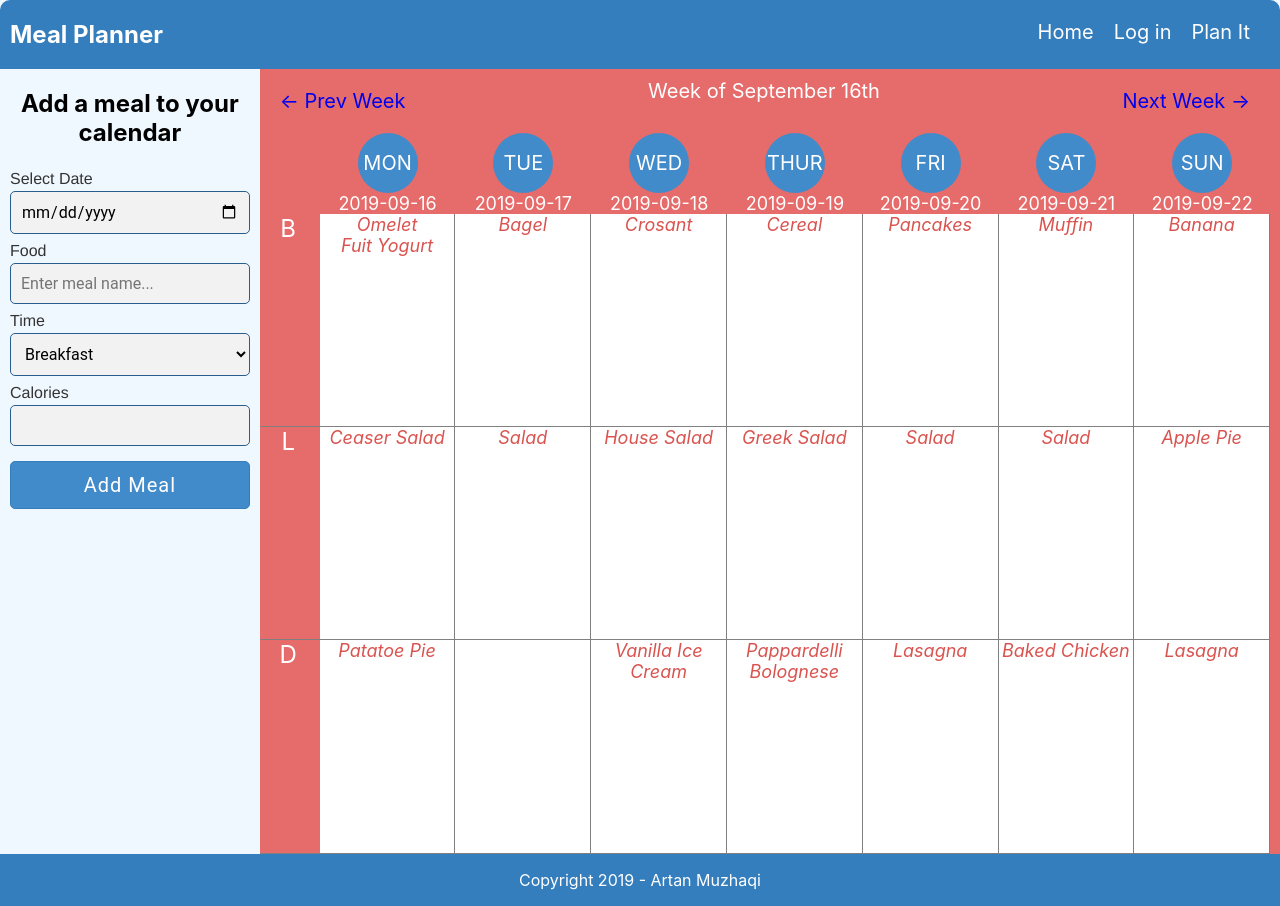
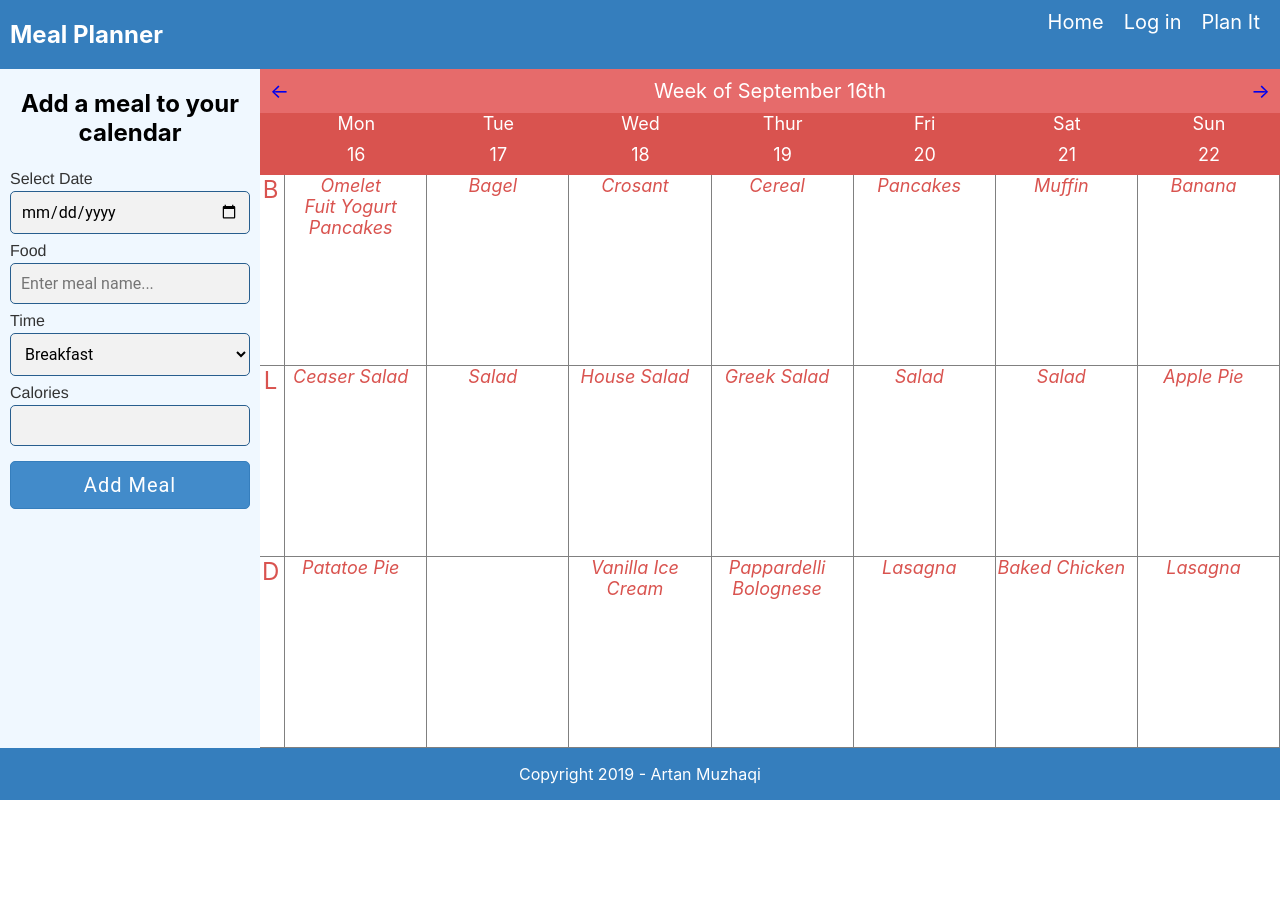
Before and after one commit to muzhaqi16/meal-planner-react, a React (Create React App) app: page /planner in a window 1280 px wide. After the commit the page ends 800 px from the top, so only its background shows below. Built offline with nearby package versions, Linux system fonts and the light colour scheme; the HTML template or start-up script is replaced by a standard one.

Commit message:
reposnive size

```diff
--- a/src/App.css
+++ b/src/App.css
@@ -1,6 +1,7 @@
-.App{
-    background-color:aliceblue;
+.App {
+    background-color: aliceblue;
     justify-content: space-between;
     display: flex;
+    height: 100%;
     flex-direction: column;
 }
--- a/src/components/Calendar/Calendar.css
+++ b/src/components/Calendar/Calendar.css
@@ -16,8 +16,13 @@ li {
     display: inline-block;
 }
 
+.calendar {
+    flex: 1;
+}
+
 .timeline {
     display: flex;
+    height: 100%;
 }
 
 .food-log-form {
@@ -37,10 +42,10 @@ li {
     width: 100%;
     background-color: #e66b6b;
     color: white;
-    padding-right: 10px;
 }
+
 @media all and (max-width: 480px) {
-   .timeline{
-      flex-direction: column;
+    .timeline {
+        flex-direction: column;
     }
-  }
+}
--- a/src/components/Calendar/Day.css
+++ b/src/components/Calendar/Day.css
@@ -1,17 +1,18 @@
 .day {
     background-color: white;
     border-right: 1px solid grey;
+    height: 100%;
+    display: flex;
+    flex-direction: column;
+}
+
+.meal-time {
     width: 100%;
-    text-align: center;
-    display: flex;
-    flex-grow: 1;
-    flex-shrink: 1;
-    flex-direction: column;
-    justify-content: flex-start;
 }
 
 .day>li {
     box-sizing: border-box;
+    flex: 1 1 33%;
 }
 
 .meal-time>a {
@@ -19,13 +20,18 @@
 }
 
 li.meal-time {
-    width: 100%;
     border-bottom: 1px solid grey;
+    text-align: center;
 }
-.meal-time>a {
+
+.meal-name {
+    text-transform: capitalize;
+    padding-right: 10px;
     display: block;
 }
-.meal-name{
-    text-transform: capitalize;
-    display: block;
+
+@media all and (max-width: 480px) {
+    li.meal-time {
+        text-align: left;
+    }
 }
--- a/src/components/Calendar/Week.css
+++ b/src/components/Calendar/Week.css
@@ -1,60 +1,87 @@
+.calendar-container {
+    height: 100%;
+    width: 100%;
+    display: flex;
+    flex-direction: column;
+}
+
 nav {
     display: flex;
     justify-content: space-between;
-    padding: 10px;
+    align-items: center;
     font-size: 20px;
 }
 
-.week ul {
+.week {
+    width: 100%;
+    height: 100%;
+}
+
+.week>ul {
     display: flex;
-    align-items: flex-end;
+    width: 100%;
+    height: 100%;
+}
+
+.week>ul>li {
+    width: 100%;
+    text-align: center;
 }
 
 .day-name {
     font-size: 18px;
-    flex: 1 1;
-    text-align: center;
-    text-transform: uppercase;
+    background-color: #d9534f;
+    display: flex;
+    flex-direction: column;
 }
-.day-name>p {
-    padding: 0;
+
+div>p {
+    padding: 10px;
     margin: 0;
-}
-.day-name>ul {
-    height: 80vh;
-    flex-direction: column;
 }
 
 .day-name>span {
     font-size: 20px;
-    background-color: #428bca;
-    border-radius: 50%;
     display: inline-block;
-    height: 3em;
-    line-height: 3em;
-    text-align: center;
-    width: 3em;
 }
 
 span.no-style {
     background-color: transparent;
 }
+
 .meal-time {
-    align-self: flex-start;
-    flex: 1 1;
     border-bottom: 1px solid;
     box-sizing: border-box;
 }
 
 li#meal-header {
     flex: 0.1 0.1;
-    background-color: #e66b6b;
+}
 
-}
 li.header {
     font-size: 24px;
     letter-spacing: 3px;
 }
-.header>a{
-    color: white;
+
+@media all and (max-width: 480px) {
+    #meal-header {
+        display: none;
+    }
+
+    div>p {
+        display: inline-block;
+    }
+
+    .week {
+        height: auto;
+    }
+
+    .week>ul {
+        flex-direction: column;
+    }
+
+    .week>ul>li {
+        width: 100%;
+        text-align: left;
+    }
 }
--- a/src/components/Calendar/Week.js
+++ b/src/components/Calendar/Week.js
@@ -6,18 +6,18 @@ export default class Week extends React.Component {
     render() {
         const days = Object.keys(this.props.data)
         return (
-            <div>
+            <div className="calendar-container">
                 <nav>
-                    <Link to='/planner/2019-09-09'><span>&larr; Prev Week</span></Link>
+                    <Link to='/planner/2019-09-09'><span>&larr;</span></Link>
                     Week of September 16th
-                    <Link to='/planner/2019-09-23'><span> Next Week &rarr;</span></Link>
+                    <Link to='/planner/2019-09-23'><span>&rarr;</span></Link>
                 </nav>
                 <div className="week">
                     <ul>
                         <li className="day-name" id="meal-header">
-                            <span className="no-style">&nbsp;</span>
-                            <p>&nbsp;</p>
-                            <ul className="meal-periods">
+                            <div><span className="no-style">&nbsp;</span>
+                                <p>&nbsp;</p> </div>
+                            <ul className="day">
                                 <li className="meal-time header">
                                     <a href="/">B</a>
                                 </li>
@@ -30,38 +30,39 @@ export default class Week extends React.Component {
                             </ul>
                         </li>
                         <li className="day-name">
-                            <span>Mon</span>
-                            <p>{days[0]}</p>
+                            <div><span>Mon</span>
+                                <p>{days[0].slice(-2)}</p>
+                            </div>
                             <Day data={this.props.data[days[0]]} />
                         </li>
                         <li className="day-name">
-                            <span>Tue </span>
-                            <p>{days[1]}</p>
+                            <div><span>Tue </span>
+                                <p>{days[1].slice(-2)}</p> </div>
                             <Day data={this.props.data[days[1]]} />
                         </li>
                         <li className="day-name">
-                            <span>Wed </span>
-                            <p>{days[2]}</p>
+                            <div><span>Wed </span>
+                                <p>{days[2].slice(-2)}</p> </div>
                             <Day data={this.props.data[days[2]]} />
                         </li>
                         <li className="day-name">
-                            <span>Thur </span>
-                            <p>{days[3]}</p>
+                            <div><span>Thur </span>
+                                <p>{days[3].slice(-2)}</p> </div>
                             <Day data={this.props.data[days[3]]} />
                         </li>
                         <li className="day-name">
-                            <span>Fri </span>
-                            <p>{days[4]}</p>
+                            <div><span>Fri </span>
+                                <p>{days[4].slice(-2)}</p> </div>
                             <Day data={this.props.data[days[4]]} />
                         </li>
                         <li className="day-name">
-                            <span>Sat </span>
-                            <p>{days[5]}</p>
+                            <div><span>Sat </span>
+                                <p>{days[5].slice(-2)}</p> </div>
                             <Day data={this.props.data[days[5]]} />
                         </li>
                         <li className="day-name">
-                            <span>Sun</span>
-                            <p>{days[6]}</p>
+                            <div> <span>Sun</span>
+                                <p>{days[6].slice(-2)}</p> </div>
                             <Day data={this.props.data[days[6]]} />
                         </li>
                     </ul>
--- a/src/components/LandingPage/LandingPage.css
+++ b/src/components/LandingPage/LandingPage.css
@@ -62,7 +62,7 @@ h3 {
     text-align: center;
 }
 
-header {
+article>header {
     border-top-left-radius: 10px;
     border-top-right-radius: 10px;
 }
--- a/src/components/Planner/Planner.js
+++ b/src/components/Planner/Planner.js
@@ -10,7 +10,7 @@ export default class Planner extends React.Component {
         this.state = {
             '2019-09-16': {
                 date: 'Monday',
-                breakfast: ['Omelet', 'Fuit Yogurt'],
+                breakfast: ['Omelet', 'Fuit Yogurt', 'Pancakes'],
                 lunch: ['Ceaser Salad'],
                 dinner: ['Patatoe Pie'],
                 calories: ''
```
